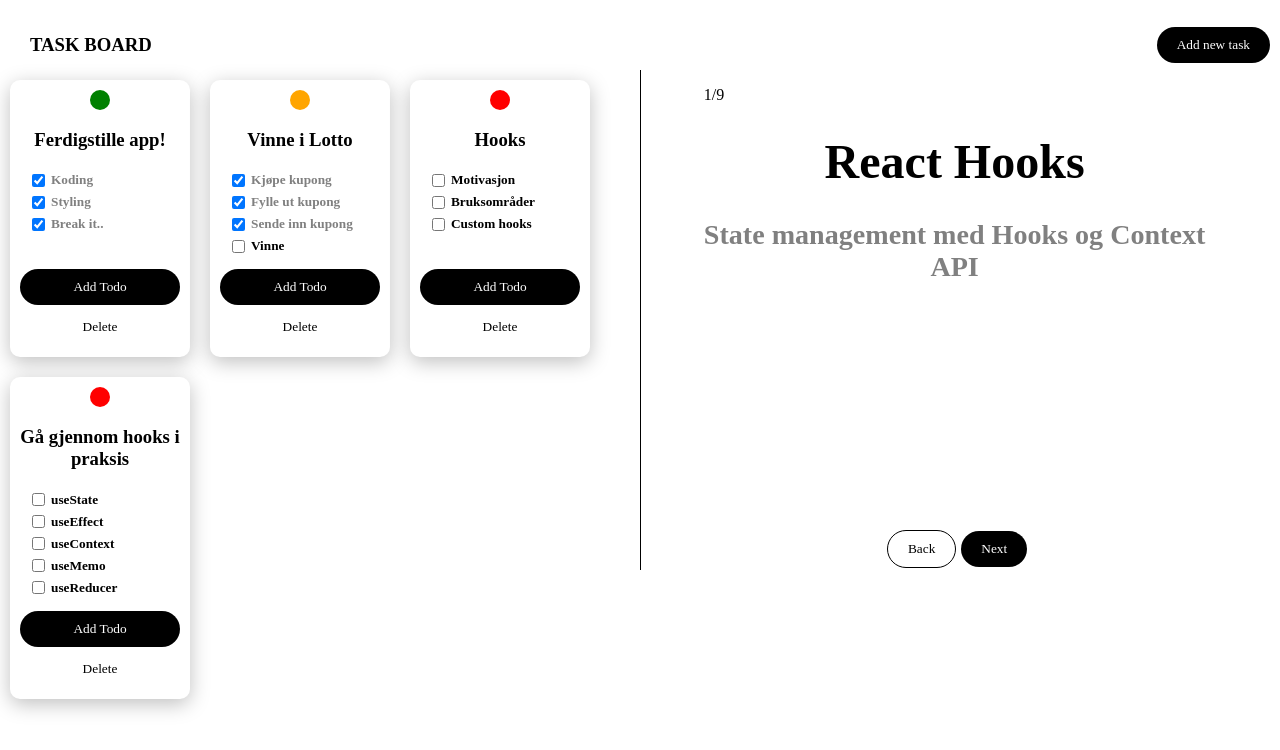
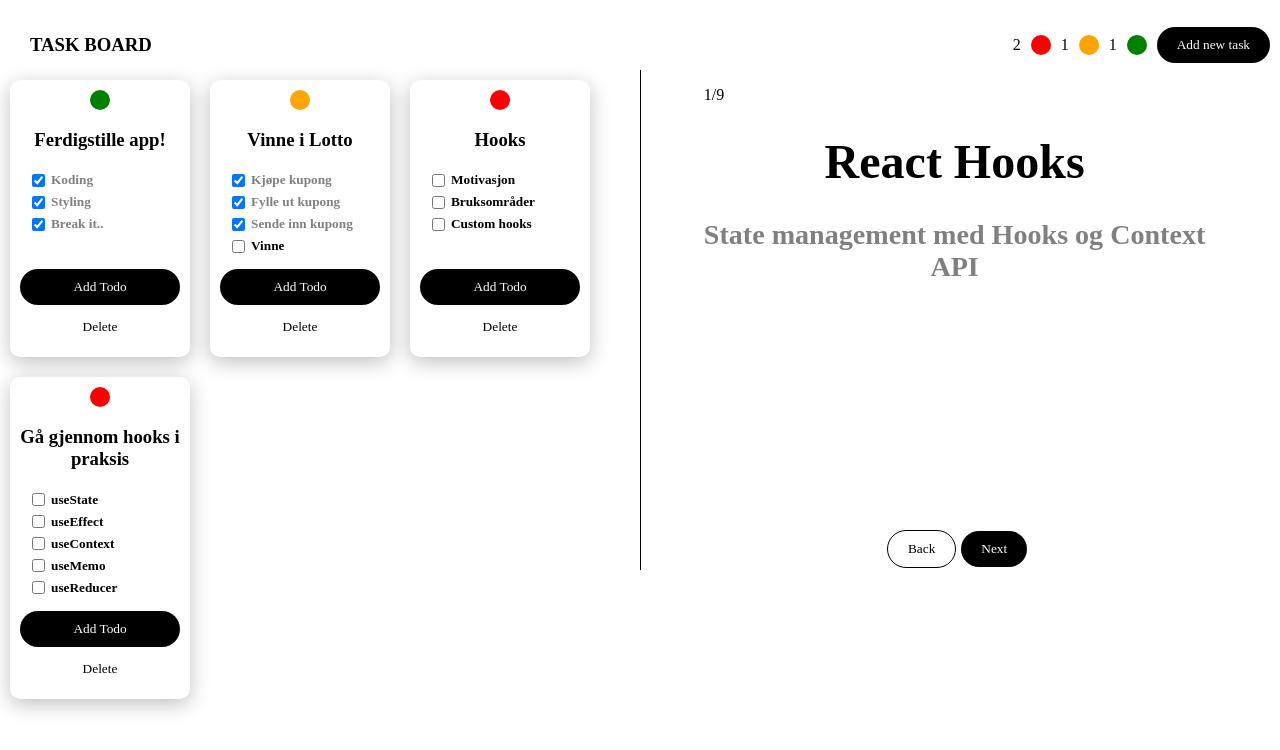
Before and after one commit to Discosmurf/todowithhooks, a Next.js app: page / in a window 1280 px wide. Shown: the top 750 px of the page. Built offline with nearby package versions, Linux system fonts and the light colour scheme; a web font is replaced by a local one.

Commit message:
Added taskcounter

```diff
--- a/components/Header.js
+++ b/components/Header.js
@@ -3,6 +3,7 @@ import { useState, useEffect, useContext } from 'react';
 import { ModalContext } from '../store/Context';
 import { TASK_ACTIONS } from '../store/Constants';
 import { Button } from './styles';
+import TaskCounter from './TaskCounter';
 
 export default () => {
     const [ headerTransparent, setHeaderTransparent ] = useState(true);
@@ -41,9 +42,10 @@ export default () => {
                 <HeaderItem>
                     <h3>TASK BOARD</h3>
                 </HeaderItem>
-                <HeaderItem>
+                <Nav>
+                    <TaskCounter />
                     <Button onClick={handleOpenModal}>Add new task</Button>
-                </HeaderItem>
+                </Nav>
             </ItemWrapper>
 
             </StyledHeader>
@@ -110,6 +112,12 @@ const HeaderItem = styled.div`
     }
 `
 
+const Nav = styled.div`
+    display: flex;
+    align-items: center;
+    padding: 5px 20px;
+`
+
 const StyledHeaderWrapper = styled.div`
     position: fixed;
     width: 100%;
--- a/components/Task.js
+++ b/components/Task.js
@@ -13,6 +13,11 @@ const Task = ({ heading, todos, taskId }) => {
         const total = todos.length;
         const done = todos.filter(todo => todo.done);
         if (done.length > 0) status = done.length < total ? TASK_STATUS.STARTED : TASK_STATUS.DONE;
+        dispatch({
+            type: TASK_ACTIONS.UPDATE_STATUS,
+            taskId,
+            taskStatus: status,
+        })
         return status;
     }, [todos]);
 
--- /dev/null
+++ b/components/TaskCounter.js
@@ -0,0 +1,39 @@
+import { useContext, useMemo } from 'react';
+import { Row, StatusMarker } from './styles';
+import { TASK_STATUS } from '../store/Constants';
+import { TodoContext } from '../store/Context';
+
+const TaskCounter = () => {
+    const { state: { tasks } } = useContext(TodoContext);
+
+    const taskCount = useMemo(() => {
+        let count = {
+            notStarted: 0,
+            started: 0,
+            done: 0,
+        }
+        tasks.forEach(task  => {
+            if (task.status === TASK_STATUS.NOT_STARTED) count.notStarted ++;
+            if (task.status === TASK_STATUS.STARTED) count.started ++;
+            if (task.status === TASK_STATUS.DONE) count.done ++;
+        });
+        return count;
+    }, [tasks]);
+
+    return (
+        <Row>
+            {taskCount && (
+                <>
+                    {taskCount.notStarted}
+                    <StatusMarker status={TASK_STATUS.NOT_STARTED} />
+                    {taskCount.started}
+                    <StatusMarker status={TASK_STATUS.STARTED} />
+                    {taskCount.done}
+                    <StatusMarker status={TASK_STATUS.DONE} />
+                </>
+            )}
+        </Row>
+    );
+};
+
+export default TaskCounter;
--- a/components/Todo.js
+++ b/components/Todo.js
@@ -6,7 +6,6 @@ import { TodoItem, TodoText } from './styles';
 const Todo = ({ text, done, taskId, todoId }) => {
     const { dispatch } = useContext(TodoContext);
     const handleChange = () => {
-        console.log('ferwig');
         dispatch({
             type: TODO_ACTIONS.UPDATE_TODO,
             taskId,
--- a/components/styles/index.js
+++ b/components/styles/index.js
@@ -114,6 +114,7 @@ export const InputWrapper = styled.div`
 `;
 
 export const StatusMarker = styled.div`
+    margin: 0 10px;
     width: 20px;
     height: 20px;
     background: red;
--- a/store/Reducers.js
+++ b/store/Reducers.js
@@ -4,7 +4,7 @@ export const initialState = {
     tasks: [],
 }
 
-export const todoReducer = (draft, { type, taskId, searchText, todoId, newItem, status, taskBatch }) => {
+export const todoReducer = (draft, { type, taskId, searchText, todoId, newItem, status, taskStatus, taskBatch }) => {
     switch (type) {
         case TODO_ACTIONS.CREATE_TODO:
             draft.tasks[taskId].todos.push({ text: newItem, done: false });
@@ -22,6 +22,9 @@ export const todoReducer = (draft, { type, taskId, searchText, todoId, newItem,
         case TASK_ACTIONS.CREATE_TASK:
             draft.tasks.push({heading: newItem, todos: []});
             return draft;
+        case TASK_ACTIONS.UPDATE_STATUS:
+            draft.tasks[taskId].status = taskStatus;
+            return draft;
         case TASK_ACTIONS.ADD_BATCH_TO_STORE:
             taskBatch.forEach(task => draft.tasks.push(task));
             return draft;
```
